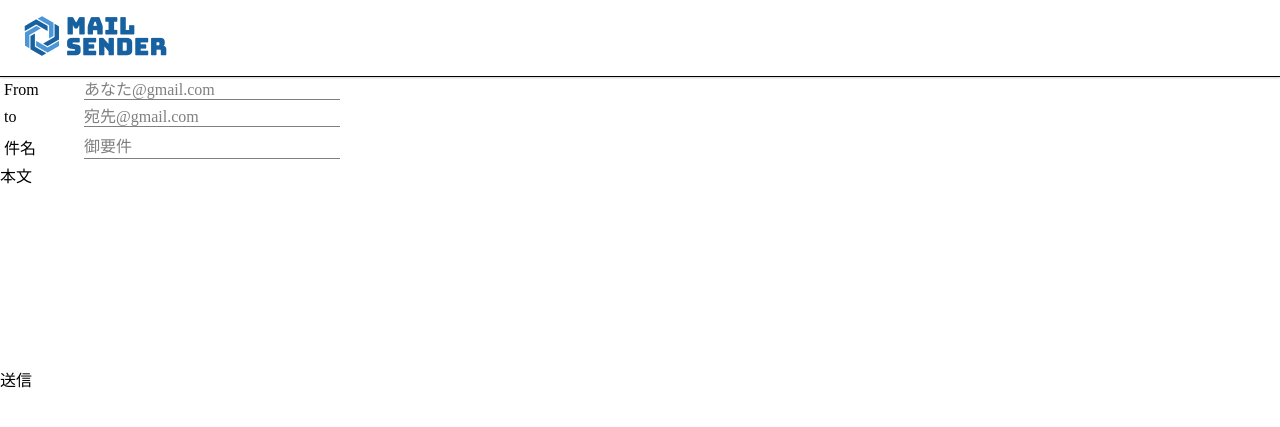
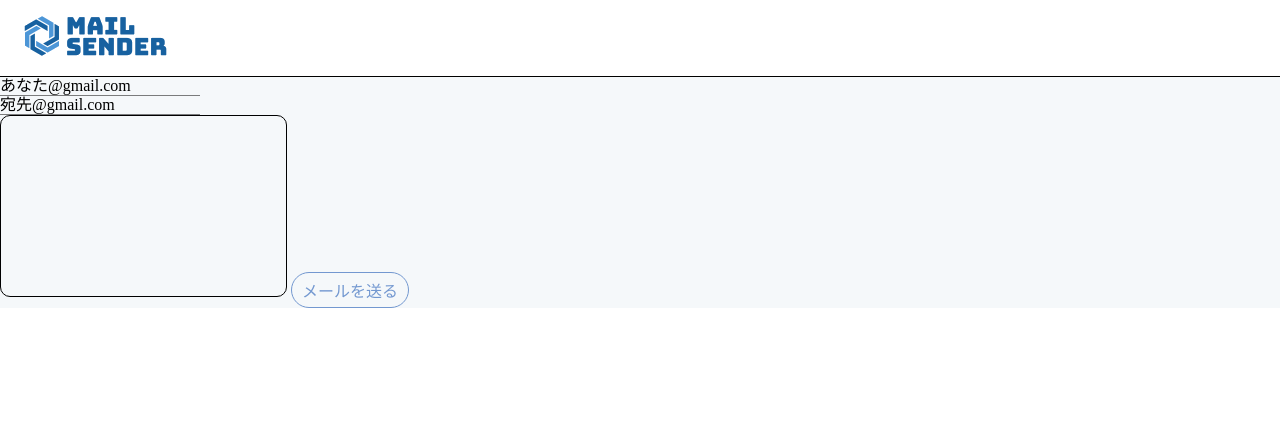
Before and after one commit to hk-pG/php_kadai, a PHP site: page /kadai03.html in a window 1280 px wide. Shown: the top 427 px of the page. Run offline with PHP 8.4, Linux system fonts and the light colour scheme; some web fonts are replaced.

Commit message:
made prototype

```diff
--- a/kadai03.html
+++ b/kadai03.html
@@ -23,38 +23,12 @@
 		</header>
 		<main>
 			<form action="./kadai03.php" method="get">
-				<section class="form-contents">
-					<div class="form-content">
-						<span class="mail-from mail-tag">From</span>
-						<input
-							type="email"
-							name=""
-							id="from"
-							required
-							placeholder="あなた@gmail.com"
-						/>
-					</div>
-
-					<div class="form-content">
-						<span class="mail-to mail-tag">to</span>
-						<input
-							type="email"
-							name=""
-							id="to"
-							required
-							placeholder="宛先@gmail.com"
-						/>
-					</div>
-
-					<div class="form-content">
-						<span class="mail-tag">件名</span>
-						<input type="text" name="" id="title" placeholder="御要件" />
-					</div>
-
-					<span class="main-content mail-tag">本文</span>
-					<textarea name="" id="" cols="30" rows="10" required></textarea>
-					<button type="submit">送信</button>
-				</section>
+				<input type="email" name="from" id="" placeholder="あなた@gmail.com" />
+				<br />
+				<input type="email" name="to" id="" placeholder="宛先@gmail.com" />
+				<br />
+				<textarea name="text" id="" cols="30" rows="10"></textarea>
+				<button type="submit">メールを送る</button>
 			</form>
 		</main>
 	</body>
--- a/scss/style.css
+++ b/scss/style.css
@@ -28,6 +28,10 @@
   src: url("./fonts/M_PLUS_Rounded_1c/MPLUSRounded1c-Thin.ttf");
 }
 
+html {
+  background-color: #fff;
+}
+
 body {
   margin: 0;
 }
@@ -35,10 +39,6 @@
 h1 {
   font-size: 2.5em;
   font-weight: bold;
-}
-
-input {
-  border-bottom: 1px solid rgba(0, 0, 0, 0.5);
 }
 
 header {
@@ -59,62 +59,47 @@
 }
 
 main {
-  min-width: 90vw;
-}
-
-main form .form-contents {
+  background-color: #f5f8fa;
+  margin: 0 auto;
   display: -webkit-box;
   display: -ms-flexbox;
   display: flex;
-  -webkit-box-orient: vertical;
-  -webkit-box-direction: normal;
-      -ms-flex-direction: column;
-          flex-direction: column;
 }
 
-main form .form-content {
-  display: -webkit-box;
-  display: -ms-flexbox;
-  display: flex;
-  -webkit-box-orient: horizontal;
-  -webkit-box-direction: normal;
-      -ms-flex-direction: row;
-          flex-direction: row;
-  min-height: -webkit-fit-content;
-  min-height: -moz-fit-content;
-  min-height: fit-content;
-  padding: 0.25em;
+main form input {
+  border-bottom: 1px solid rgba(0, 0, 0, 0.5);
 }
 
-main form .form-content .mail-tag {
-  font-size: 1em;
-  font-family: 'M_PLUS_Rounded_1c_Medium';
-  min-width: -webkit-fit-content;
-  min-width: -moz-fit-content;
-  min-width: fit-content;
-  width: 5rem;
+main form textarea {
+  border-radius: 10px;
+  border: 1px solid #000;
 }
 
-main form .form-content input {
-  width: 20vw;
-  min-width: -webkit-fit-content;
-  min-width: -moz-fit-content;
-  min-width: fit-content;
+main form button {
+  -webkit-transition: 0.2s;
+  transition: 0.2s;
+  padding: 5px 10px;
+  color: #7398d0;
+  border: 1px solid #7398d0;
+  border-radius: 30px;
 }
 
-main form .form-content input::-webkit-input-placeholder {
-  color: rgba(0, 0, 0, 0.5);
+main form button:hover {
+  background-color: #7398d0;
+  color: #fff;
+  border-radius: 0px;
+  position: relative;
+  top: 1px;
+  right: 1px;
+  -webkit-box-shadow: 1px 1px rgba(0, 0, 0, 0.2);
+          box-shadow: 1px 1px rgba(0, 0, 0, 0.2);
 }
 
-main form .form-content input:-ms-input-placeholder {
-  color: rgba(0, 0, 0, 0.5);
-}
-
-main form .form-content input::-ms-input-placeholder {
-  color: rgba(0, 0, 0, 0.5);
-}
-
-main form .form-content input::placeholder {
-  color: rgba(0, 0, 0, 0.5);
+main form button:active {
+  position: relative;
+  top: 1px;
+  right: 1px;
+  -webkit-box-shadow: 0;
+          box-shadow: 0;
 }
 /*# sourceMappingURL=style.css.map */
--- a/scss/style.scss
+++ b/scss/style.scss
@@ -1,4 +1,8 @@
 @import './fonts.scss';
+
+html {
+	background-color: #fff;
+}
 
 body {
 	margin: 0;
@@ -7,10 +11,6 @@
 h1 {
 	font-size: 2.5em;
 	font-weight: bold;
-}
-
-input {
-	border-bottom: 1px solid rgba(0, 0, 0, 0.5);
 }
 
 header {
@@ -24,33 +24,41 @@
 }
 
 main {
-	min-width: 90vw;
+	background-color: rgb(245, 248, 250);
+	margin: 0 auto;
+	display: flex;
+
 	form {
-		.form-contents {
-			display: flex;
-			flex-direction: column;
+		input {
+			border-bottom: 1px solid rgba(0, 0, 0, 0.5);
 		}
 
-		.form-content {
-			display: flex;
-			flex-direction: row;
-			min-height: fit-content;
-			padding: 0.25em;
+		textarea {
+			border-radius: 10px;
+			border: 1px solid #000;
+		}
 
-			.mail-tag {
-				font-size: 1em;
-				font-family: 'M_PLUS_Rounded_1c_Medium';
-				min-width: fit-content;
-				width: 5rem;
+		button {
+			$button-color: rgb(115, 152, 208);
+			transition: 0.2s;
+			padding: 5px 10px;
+			color: $button-color;
+			border: 1px solid $button-color;
+			border-radius: 30px;
+			&:hover {
+				background-color: $button-color;
+				color: #fff;
+				border-radius: 0px;
+				position: relative;
+				top: 1px;
+				right: 1px;
+				box-shadow: 1px 1px rgba(0, 0, 0, 0.2);
 			}
-
-			input {
-				width: 20vw;
-				min-width: fit-content;
-			}
-
-			input::placeholder {
-				color: rgba(0, 0, 0, 0.5);
+			&:active {
+				position: relative;
+				top: 1px;
+				right: 1px;
+				box-shadow: 0;
 			}
 		}
 	}
```
Also changed, not shown: 1 other file.
